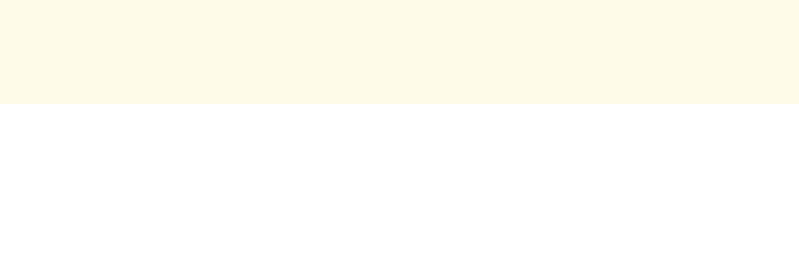
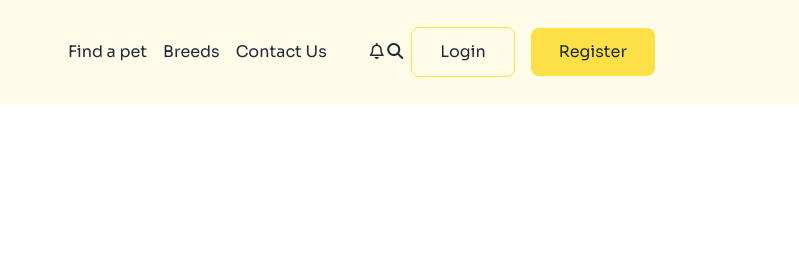
Before and after one commit to swdMahfuj/browse-4-pets, a plain HTML site: page index.html in a window 1280 px wide. Shown: the top 268 px of the page, 481-1280 px from the left. Drawn offline with nearby package versions, Linux system fonts and the light colour scheme; a web font is replaced by a local one.

Commit message:
added navbar correction

```diff
--- a/index.html
+++ b/index.html
@@ -31,7 +31,7 @@
               <img src="assets/logo-header.png" alt="">
               <h3 class="text-2xl">Browse<span class="text-yellow-300">4</span>Pets</h3>
             </div>
-            <ul class="flex gap-4 sm:hidden">
+            <ul class="flex gap-4">
               <li><a>Find a pet</a></li>
               <li><a>Breeds</a></li>
               <li><a>Contact Us</a></li>
@@ -39,14 +39,14 @@
 
               <!-- Icons are here -->
               <div class="flex items-center gap-2">
-              <div class="sm:hidden">
+              <div>
                 <i class="fa-regular fa-bell"></i>
                 <i class="fa-solid fa-magnifying-glass"></i>
               </div>
               <!-- Buttons are here -->
                <div class="flex items-center pr-36">
-                <button class="rounded-lg border border-yellow-300 px-7 py-3 sm:hidden">Login</button>
-                <button class="bg-yellow-300 ml-4 rounded-lg px-7 py-3 sm:hidden">Register</button>
+                <button class="rounded-lg border border-yellow-300 px-7 py-3">Login</button>
+                <button class="bg-yellow-300 ml-4 rounded-lg px-7 py-3">Register</button>
                 <i class="fa-solid fa-bars lg:hidden"></i>
                </div>
             </div>
@@ -158,7 +158,7 @@
                </div>
 
             <!-- Product Grid -->
-            <div class="lg:col-span-2 grid grid-cols-2 lg:grid-cols-3 gap-4">
+            <div class="col-span-2 grid grid-cols-2 lg:grid-cols-3 gap-4">
               <!-- Product Card -->
               <div class="grid grid-cols-2 h-32 bg-white p-4 pr-20 rounded-lg shadow-lg text-center justify-center items-center border border-gray-200">
                 <div class="flex justify-center bg-yellow-50 rounded-lg px-5 py-5">
```
